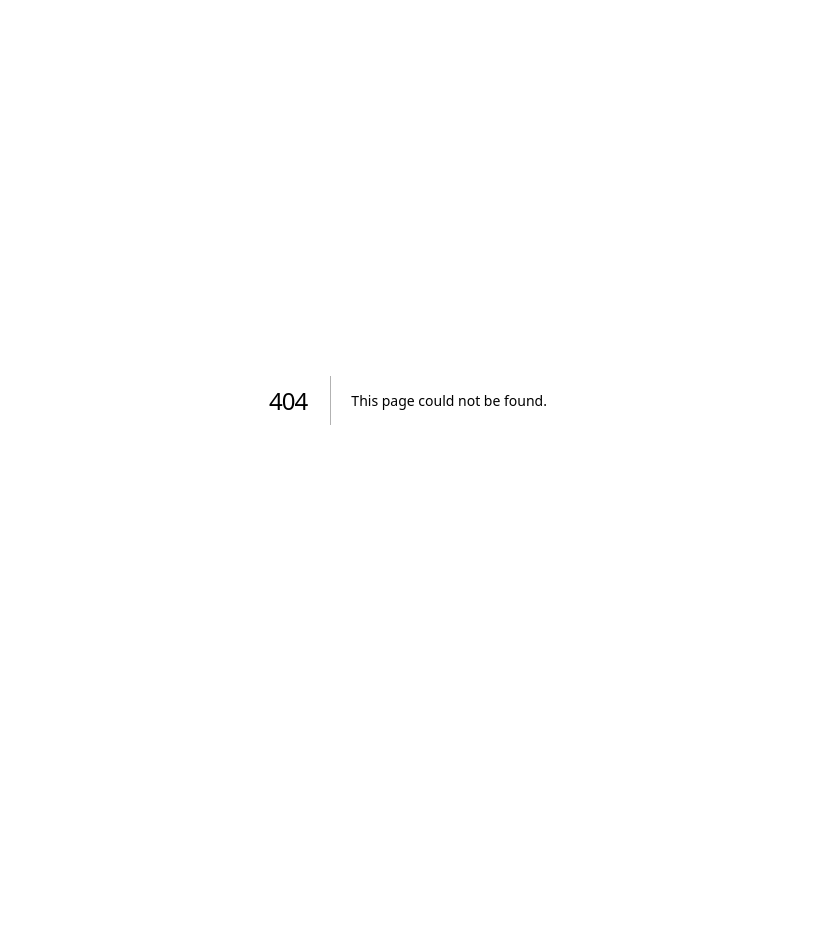
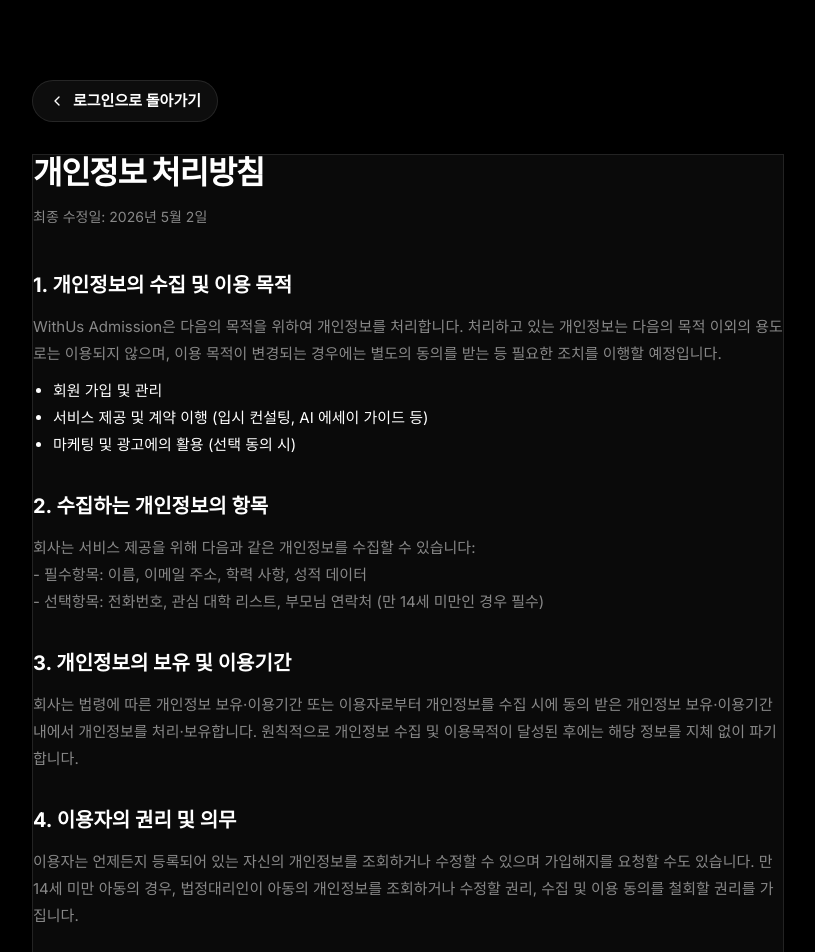
Before and after one commit to wonsun-max/withusAdmission, a Next.js app: page /privacy in a window 1280 px wide. Before the commit this address had no page. Shown: the top 952 px of the page, without its empty margins (232-1047 px from the left). Before the commit the page ends 800 px from the top, so only its background shows below. Built offline with nearby package versions, Linux system fonts and the light colour scheme.

Commit message:
added privacy and terms

```diff
--- a/app/login/page.tsx
+++ b/app/login/page.tsx
@@ -2,6 +2,7 @@
 
 import { createClient } from "@/utils/supabase/client";
 import { LogIn } from "lucide-react";
+import Link from "next/link";
 import { useState } from "react";
 
 export default function LoginPage() {
@@ -121,7 +122,7 @@ export default function LoginPage() {
         </div>
 
         <p style={{ marginTop: 24, fontSize: 13, color: "var(--text-muted)" }}>
-          로그인 시 <a href="#" style={{ textDecoration: "underline", color: "inherit" }}>서비스 약관</a> 및 <a href="#" style={{ textDecoration: "underline", color: "inherit" }}>개인정보 처리방침</a>에 동의하게 됩니다.
+          로그인 시 <Link href="/terms" style={{ textDecoration: "underline", color: "inherit" }}>서비스 약관</Link> 및 <Link href="/privacy" style={{ textDecoration: "underline", color: "inherit" }}>개인정보 처리방침</Link>에 동의하게 됩니다.
         </p>
       </div>
     </div>
--- /dev/null
+++ b/app/privacy/page.tsx
@@ -0,0 +1,68 @@
+"use client";
+
+import Link from "next/link";
+import { ChevronLeft } from "lucide-react";
+
+export default function PrivacyPage() {
+  return (
+    <div className="app-shell" style={{ minHeight: "100vh", background: "var(--bg)", padding: "80px 24px" }}>
+      <div className="mesh-bg" />
+
+      <div className="container" style={{ maxWidth: 800 }}>
+        <Link href="/login" className="button-modern button-secondary" style={{ marginBottom: 32, padding: "8px 16px" }}>
+          <ChevronLeft size={16} />
+          로그인으로 돌아가기
+        </Link>
+
+        <div className="panel pad accent-glow" style={{ textAlign: "left" }}>
+          <h1 style={{ fontSize: 32, marginBottom: 16 }}>개인정보 처리방침</h1>
+          <p style={{ fontSize: 14, color: "var(--text-muted)", marginBottom: 40 }}>최종 수정일: 2026년 5월 2일</p>
+
+          <div className="terms-content" style={{ display: "flex", flexDirection: "column", gap: 32 }}>
+            <section>
+              <h2 style={{ fontSize: 20, marginBottom: 12 }}>1. 개인정보의 수집 및 이용 목적</h2>
+              <p style={{ fontSize: 15, lineHeight: 1.8 }}>
+                WithUs Admission은 다음의 목적을 위하여 개인정보를 처리합니다. 처리하고 있는 개인정보는 다음의 목적 이외의 용도로는 이용되지 않으며, 이용 목적이 변경되는 경우에는 별도의 동의를 받는 등 필요한 조치를 이행할 예정입니다.
+              </p>
+              <ul style={{ fontSize: 15, lineHeight: 1.8, marginLeft: 20, marginTop: 10 }}>
+                <li>회원 가입 및 관리</li>
+                <li>서비스 제공 및 계약 이행 (입시 컨설팅, AI 에세이 가이드 등)</li>
+                <li>마케팅 및 광고에의 활용 (선택 동의 시)</li>
+              </ul>
+            </section>
+
+            <section>
+              <h2 style={{ fontSize: 20, marginBottom: 12 }}>2. 수집하는 개인정보의 항목</h2>
+              <p style={{ fontSize: 15, lineHeight: 1.8 }}>
+                회사는 서비스 제공을 위해 다음과 같은 개인정보를 수집할 수 있습니다:<br />
+                - 필수항목: 이름, 이메일 주소, 학력 사항, 성적 데이터<br />
+                - 선택항목: 전화번호, 관심 대학 리스트, 부모님 연락처 (만 14세 미만인 경우 필수)
+              </p>
+            </section>
+
+            <section>
+              <h2 style={{ fontSize: 20, marginBottom: 12 }}>3. 개인정보의 보유 및 이용기간</h2>
+              <p style={{ fontSize: 15, lineHeight: 1.8 }}>
+                회사는 법령에 따른 개인정보 보유·이용기간 또는 이용자로부터 개인정보를 수집 시에 동의 받은 개인정보 보유·이용기간 내에서 개인정보를 처리·보유합니다. 원칙적으로 개인정보 수집 및 이용목적이 달성된 후에는 해당 정보를 지체 없이 파기합니다.
+              </p>
+            </section>
+
+            <section>
+              <h2 style={{ fontSize: 20, marginBottom: 12 }}>4. 이용자의 권리 및 의무</h2>
+              <p style={{ fontSize: 15, lineHeight: 1.8 }}>
+                이용자는 언제든지 등록되어 있는 자신의 개인정보를 조회하거나 수정할 수 있으며 가입해지를 요청할 수도 있습니다. 만 14세 미만 아동의 경우, 법정대리인이 아동의 개인정보를 조회하거나 수정할 권리, 수집 및 이용 동의를 철회할 권리를 가집니다.
+              </p>
+            </section>
+
+            <section>
+              <h2 style={{ fontSize: 20, marginBottom: 12 }}>5. 개인정보의 기술적/관리적 보호 대책</h2>
+              <p style={{ fontSize: 15, lineHeight: 1.8 }}>
+                회사는 이용자의 개인정보를 취급함에 있어 개인정보가 분실, 도난, 누출, 변조 또는 훼손되지 않도록 안전성 확보를 위하여 최선을 다하고 있습니다.
+              </p>
+            </section>
+          </div>
+        </div>
+      </div>
+    </div>
+  );
+}
```
Also changed, not shown: app/terms/page.tsx (added, +69 -0 lines).
